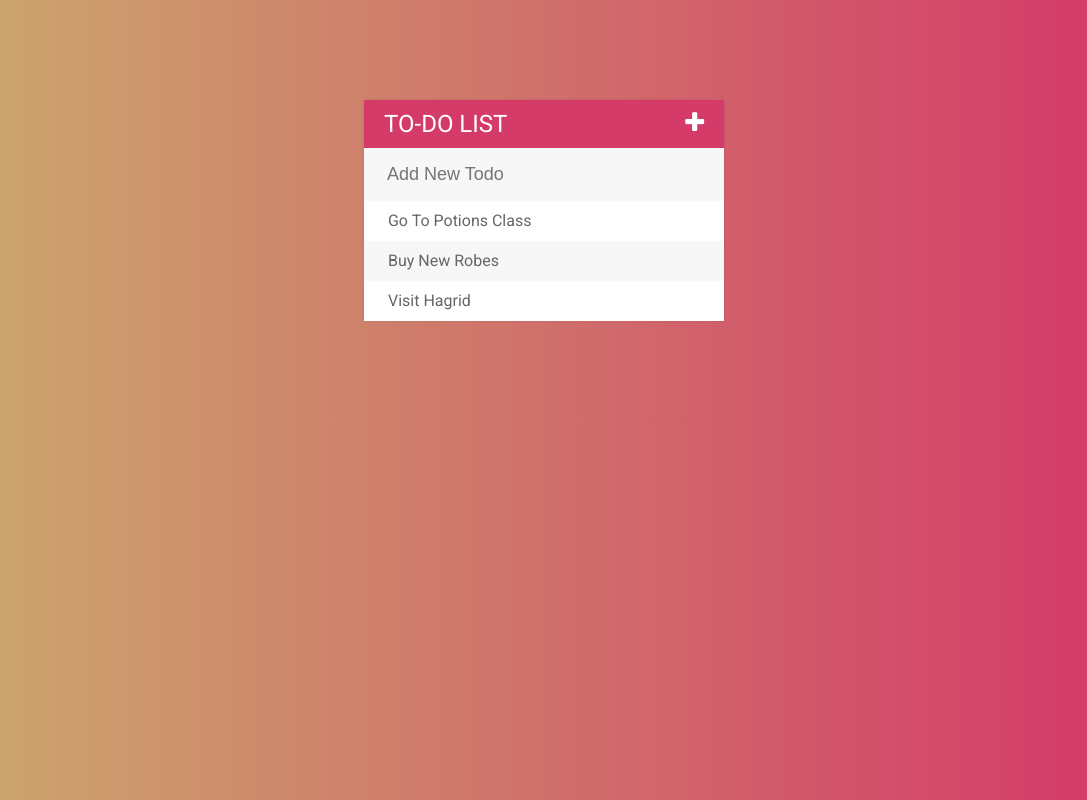
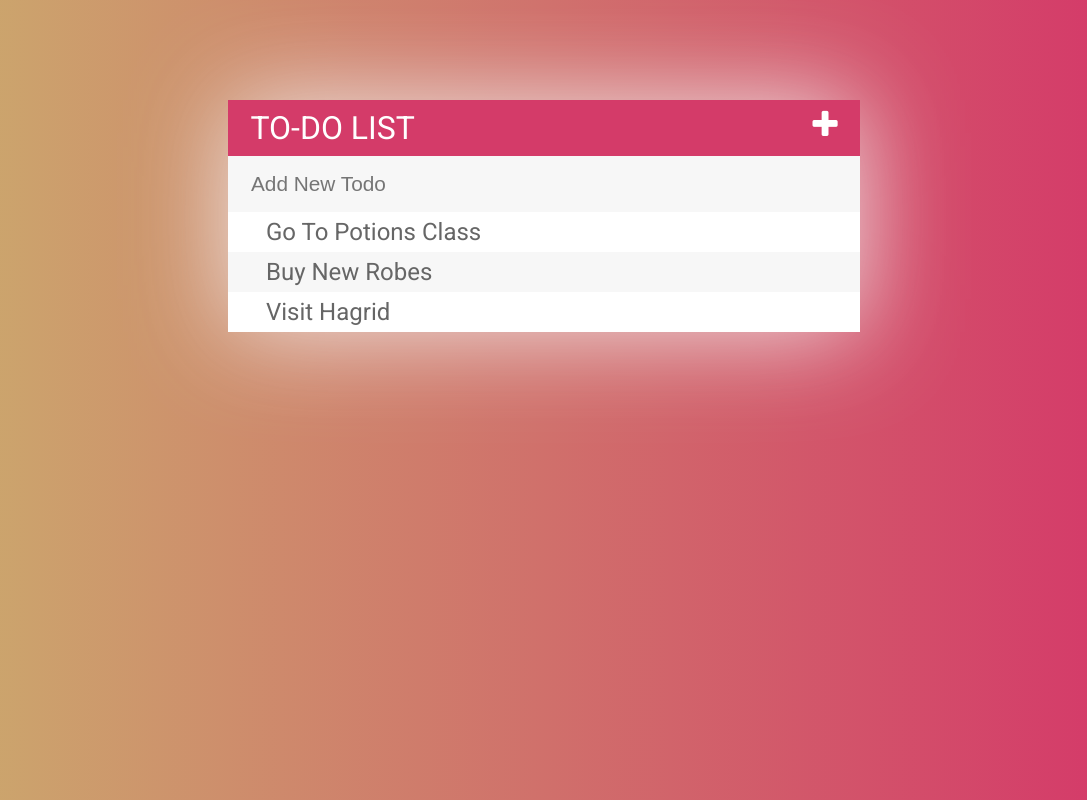
Before and after one commit to AlexzanderManning/jquery-Todo-List, a plain HTML site: page index.html in a window 1280 px wide. Shown: the whole page, without its empty margins (96-1183 px from the left). Drawn offline with Linux system fonts and the light colour scheme.

Commit message:
Refactor For Mobile Support

```diff
--- a/assets/css/todos.css
+++ b/assets/css/todos.css
@@ -1,3 +1,8 @@
+:root{
+	font-size: 1em;
+	box-sizing: border-box;
+}
+
 body {
 	font-family: Roboto;
   background: #d53369;  /* fallback for old browsers */
@@ -11,39 +16,52 @@ ul {
 	padding: 0;
 }
 
-
 h1 {
 		background: rgb(212, 59, 105);
 		color: white;
 		margin: 0;
-	padding: 10px 20px;
+		padding: 1rem 2rem;
 		text-transform: uppercase;
-	font-size: 24px;
+		font-size: 6rem;
 		font-weight: normal;
+}
+
+@media(min-width:1024px){
+	h1 {
+		padding: .55rem 1.4rem;
+		font-size: 2rem;
+	}
 }
 
 .fa-plus {
 	float: right;
 }
 
+li{
+	font-size: 3.5rem;
+	background: #fff;
+	height: 7rem;
+	line-height: 7rem;
+	color: #666;
+}
 
-
-
+@media(min-width: 1024px){
 	li {
+		font-size: 1.5rem;
 		background: #fff;
-	height: 40px;
-	line-height: 40px;
-	color: #666;
+		height: 2.5rem;
+		line-height: 2.5rem;
+	}
 }
 
 li:nth-child(2n){
 	background: #f7f7f7;
 }
 
-span {
+span{
 	background: #e74c3c;
-	height: 40px;
-	margin-right: 20px;
+		height: 7rem;
+		margin-right: 2rem;
 		text-align: center;
 		color: white;
 		width: 0;
@@ -52,35 +70,68 @@ span {
 		opacity: 0;
 }
 
+@media(min-width:1024px){
+	span {
+		height: 2.5rem;
+	}
+}
+
 li:hover span {
-	width: 50px;
+	width: 8rem;
 	opacity: 1.0;
 }
 
+@media(min-width:1024px){
+	li:hover span {
+		width: 3.5rem;
+	}
+}
+
 input {
-	font-size: 18px;
+	font-size: 3.5rem;
 	color: rgb(212, 59, 105);
 	background-color: #f7f7f7;
 	width: 100%;
-	padding: 13px 13px 13px 20px;
+	padding: 1rem 1rem 1rem 1rem;
 	box-sizing: border-box;
 	border: 3px solid rgba(0,0,0,0);
 }
 
+@media(min-width:1024px){
+	input {
+		font-size: 1.3rem;
+		padding: 13px 13px 13px 20px;
+		box-sizing: border-box;
+	}
+}
+
 input:focus{
 	background: #fff;
-	border: 3px solid rgb(204, 169, 109);
+	border: .5rem solid rgb(204, 169, 109);
 	outline: none;
 }
 
+@media(min-width:1024px){
+	input:focus{
+		border: 3px solid rgb(204, 169, 109);
+	}
+}
+
 #container {
-	width: 360px;
+	width: 95%;
+	margin: 10% auto;
+	background: #f7f7f7;
+	box-shadow: 0 0 100px rgba(243, 241, 241, .9);
+}
+
+@media(min-width:1024px){
+	#container {
+		width: 50%;
 		margin: 100px auto;
-	background: #f7f7f7;
-	box-shadow: 0 0 3px rgba(0,0,0, 0.1);
+	}
 }
 
 .completed {
 	color: gray;
-	text-decoration: line-through;
+	text-decoration: line-through
 }
```
Lines whose indentation alone changed are shown as unchanged.
